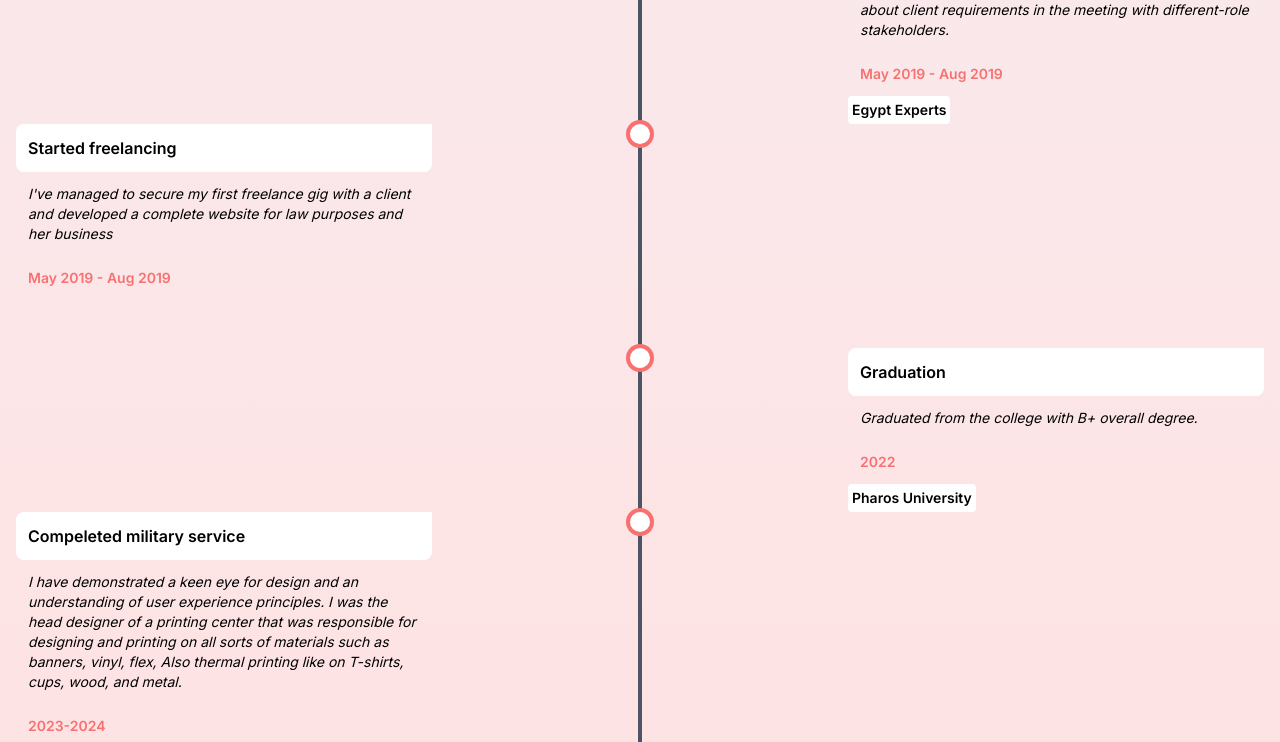
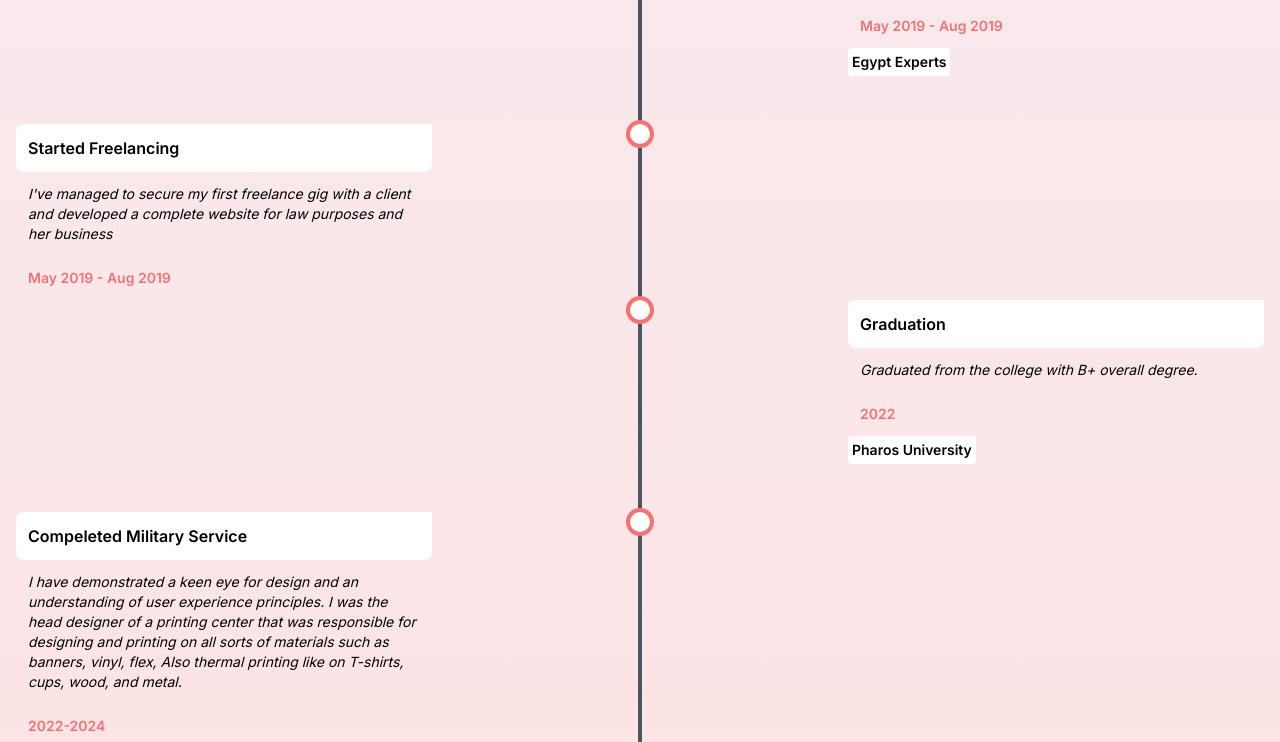
Before and after one commit to Nyctophilus/portfolio-24, a Next.js app: page /about in a window 1280 px wide. Shown: the part 2014-2756 px from the top of the page. Built offline with nearby package versions, Linux system fonts and the light colour scheme.

Commit message:
fix EXPERIENCE section in mobile view

```diff
--- a/src/app/page.js
+++ b/src/app/page.js
@@ -10,7 +10,7 @@ const Homepage = () => {
       initial={{ y: "-200%" }}
       animate={{ y: 0 }}
       transition={{ duration: 1 }}
-      className="container h-[calc(100dvh-6rem)] mx-auto px-4 flex flex-col md:flex-row gap-16 md:gap-10 mt-12"
+      className="container h-[calc(100dvh-80px)] mx-auto px-4 flex flex-col md:flex-row gap-16 md:gap-10 mt-12"
     >
       {/* image container */}
       <div className="h-1/2 w-full md:h-full md:w-1/2 relative">
--- a/src/components/expItem.js
+++ b/src/components/expItem.js
@@ -1,10 +1,17 @@
 "use client";
 import { motion } from "framer-motion";
+import { useEffect, useState } from "react";
 
 const ExpItem = ({ align, title, desc, date, company }) => {
+  const [mob, setMob] = useState(true);
+
+  useEffect(() => {
+    setMob(window.innerWidth < 768);
+  }, []);
+
   const exp = (
     <>
-      <div className="bg-white dark:text-black p-3 font-semibold rounded-b-lg rounded-s-lg">
+      <div className="bg-white dark:text-black p-3 font-semibold rounded-b-lg rounded-s-lg capitalize">
         {title}
       </div>
       <div className="p-3 text-sm italic">{desc}</div>
@@ -25,7 +32,7 @@ const ExpItem = ({ align, title, desc, date, company }) => {
       className="flex justify-between h-fit"
     >
       {/* LEFT */}
-      <div className="w-1/3 pb-12">{align === "left" && exp}</div>
+      {!mob && <div className="w-1/3">{align === "left" && exp}</div>}
       {/* CENTER */}
       <div className="w-1/6 flex justify-center">
         <div className="w-1 h-full bg-gray-600 rounded relative">
@@ -33,7 +40,9 @@ const ExpItem = ({ align, title, desc, date, company }) => {
         </div>
       </div>
       {/* RIGHT */}
-      <div className="w-1/3">{align === "right" && exp}</div>
+      <div className={`${mob ? "w-5/6" : "w-1/3"} pb-12`}>
+        {mob ? exp : align === "right" && exp}
+      </div>
     </motion.div>
   );
 };
--- a/src/components/transitionProvider.js
+++ b/src/components/transitionProvider.js
@@ -55,7 +55,7 @@ const TransitionProvider = ({ children }) => {
             </>
           )}
           <Navbar />
-          <main className="min-h-[100dvh]">
+          <main className="min-h-[calc(100dvh-80px)]">
             <Suspense>{children}</Suspense>
           </main>
         </div>
--- a/src/static-data.js
+++ b/src/static-data.js
@@ -30,7 +30,7 @@ export const exp = [
     align: "left",
     title: "Went To College",
     desc: "I went to college, where i started studying engineering. A year after, i specialized in comupter major.",
-    date: "2017 - 2022",
+    date: "2017",
     company: "Pharos University",
   },
   {
@@ -58,7 +58,14 @@ export const exp = [
     align: "left",
     title: "Compeleted military service",
     desc: "I have demonstrated a keen eye for design and an understanding of user experience principles. I was the head designer of a printing center that was responsible for designing and printing on all sorts of materials such as banners, vinyl, flex, Also thermal printing like on T-shirts, cups, wood, and metal.",
-    date: "2023-2024",
+    date: "2022-2024",
+    company: "",
+  },
+  {
+    align: "right",
+    title: "continue my freelancing journey",
+    desc: "I have successfully managed to earn 2 gigs with 2 clients. One is English doing upgrades upon my previous work for her. Another one is Saudi Steel company requires a portfolio webpage for their affairs. ",
+    date: "Jan 2024",
     company: "",
   },
 ];
```
